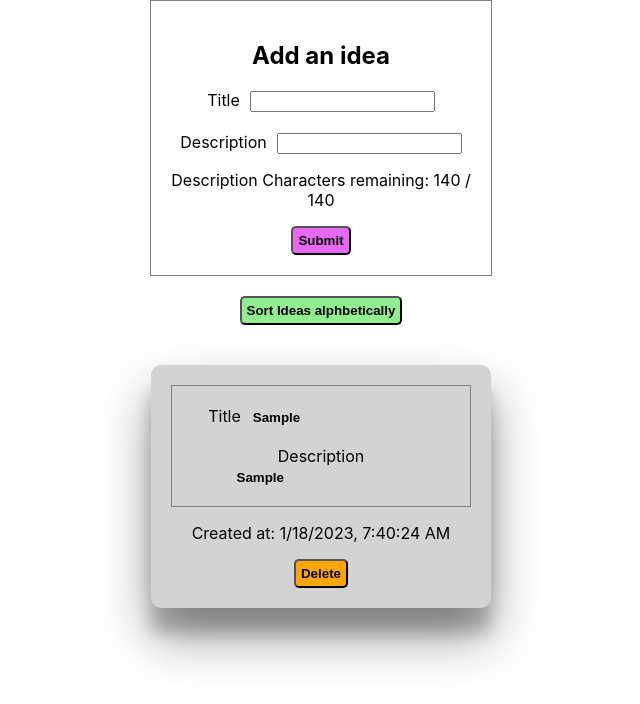
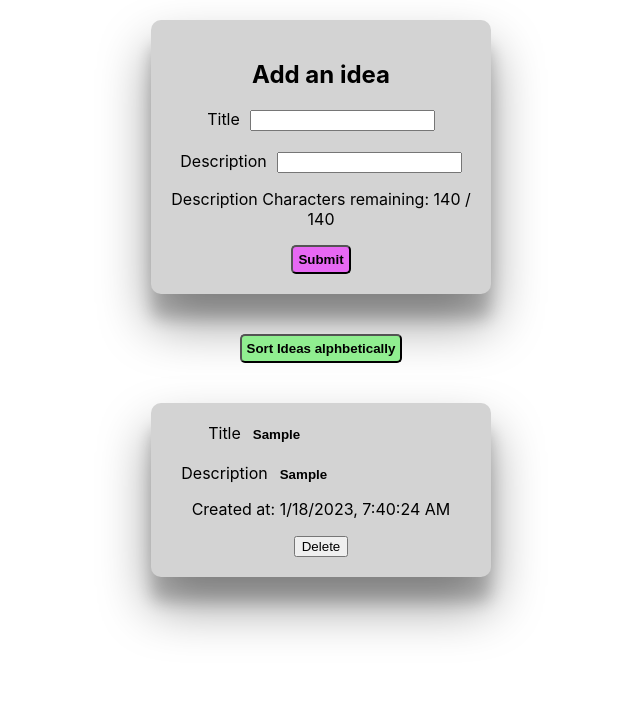
Before and after one commit to alexalikhani95/Idea-Board, a React (Create React App) app: page / in a window 1280 px wide. Both pictures are taken after typing "Sample", "Sample" into the empty fields and a click on the button "Submit". Shown: the top 704 px of the page, without its empty margins (319-959 px from the left). Built offline with nearby package versions, Linux system fonts and the light colour scheme.

Commit message:
Moving logic from IdeaTile to IdeaForm, removing IdeaTile and refactoring

```diff
--- a/src/App.tsx
+++ b/src/App.tsx
@@ -10,7 +10,7 @@ const App = () => {
     <IdeaProvider>
       <div className="App">
         <div style={{ display: "flex", flexDirection: "column", alignItems: "center" }}>
-          <IdeaForm isAddForm={true}/>
+          <IdeaForm />
           <Ideas />
         </div>
       </div>
--- a/src/components/IdeaForm.tsx
+++ b/src/components/IdeaForm.tsx
@@ -7,7 +7,6 @@ import {IdeaContext} from "../context/IdeaContext";
 
 type FormType = {
   idea?: IdeaType
-  isAddForm: boolean
 }
 
 type Inputs = {
@@ -15,16 +14,23 @@ type Inputs = {
   description: string,
 };
 
-const IdeaForm = ({idea, isAddForm}: FormType) => {
+const IdeaForm = ({idea}: FormType) => {
   const [showUpdatedText, setShowUpdatedText] = useState(false);
   //@ts-ignore
-  const {handleAddIdea, handleUpdateIdea } = useContext(IdeaContext) as IdeaContextType;
+  const {handleAddIdea, handleUpdateIdea, handleDeleteIdea } = useContext(IdeaContext) as IdeaContextType;
   const { register, handleSubmit, formState: { errors }, reset, watch } = useForm<Inputs>({
     defaultValues: {
       title: idea ? idea.title : '',
       description: idea?  idea.description: ''
     }
   });
+
+  const handleDelete = () => {
+    if(!idea) {
+      return
+    }
+    handleDeleteIdea(idea.id)
+  };
 
 
   const submitForm = ( data: Inputs) => {
@@ -69,8 +75,8 @@ const IdeaForm = ({idea, isAddForm}: FormType) => {
   }, [showUpdatedText]);
 
   return (
-    <div className="add-idea-card">
-     {isAddForm && <h2>Add an idea</h2> }
+    <div className="idea-tile-container">
+     {!idea && <h2>Add an idea</h2> }
 
       <form onSubmit={handleSubmit(submitForm)}>
         <div>
@@ -78,11 +84,11 @@ const IdeaForm = ({idea, isAddForm}: FormType) => {
             Title
           <input
             type="text"
-            autoFocus={isAddForm}
+            autoFocus={!idea}
             {...register("title", { required: true })}
             style={{ marginLeft: "10px" }}
             onBlur={(e) => updateTitle(e.target.value)}
-            className={isAddForm ? '' : 'update-input'}
+            className={!idea ? '' : 'update-input'}
           />
           </label>
         </div>
@@ -95,13 +101,13 @@ const IdeaForm = ({idea, isAddForm}: FormType) => {
             maxLength={140}
             style={{ marginLeft: "10px" }}
             onBlur={(e) => updateDescription(e.target.value)}
-            className={isAddForm ? '' : 'update-input'}
+            className={!idea ? '' : 'update-input'}
           />
           </label>
         </div>
         {showUpdatedText && <h3 style={{ color: "blue" }}>Idea updated!</h3>}
         {errors.description?.type === 'required' && <span style={{ color: "red" }}>A description is required</span>}
-        {isAddForm &&
+        {!idea &&
         <>
         <p>Description Characters remaining: {140 - watch("description").length} / 140</p>
         <button type="submit" className="add-idea-button">
@@ -110,6 +116,11 @@ const IdeaForm = ({idea, isAddForm}: FormType) => {
         </>
         }
       </form>
+      {idea && <p>Created at: {idea.createdAt}</p> }
+        {idea && idea.updatedAt && <p>Updated at: {idea.updatedAt}</p>}
+      {idea && <button className="delete-idea-button" onClick={handleDelete}>
+          Delete
+        </button> }
     </div>
   );
 };
--- a/src/components/IdeaTile.tsx
+++ /dev/null
@@ -1,33 +0,0 @@
-import React, {useContext } from "react";
-import { IdeaType } from "../types/Idea";
-import "../styles/IdeaTile.css";
-import { IdeaContext } from "../context/IdeaContext";
-import IdeaForm from "./IdeaForm";
-
-type IdeaTileProps = {
-  idea: IdeaType;
-}
-
-const IdeaTile = ({ idea}: IdeaTileProps) => {
-    //@ts-expect-error
-    const {handleDeleteIdea} = useContext(IdeaContext) as IdeaContextType;
-
-  const handleDelete = () => {
-    handleDeleteIdea(idea.id)
-  };
-
-  return (
-    <div>
-      <div className="idea-tile-container">
-      <IdeaForm idea={idea} isAddForm={false}/>
-        <p>Created at: {idea.createdAt}</p>
-        {idea.updatedAt && <p>Updated at: {idea.updatedAt}</p>}
-        <button className="delete-idea-button" onClick={handleDelete}>
-          Delete
-        </button>
-      </div>
-    </div>
-  );
-};
-
-export default IdeaTile;
--- a/src/components/Ideas.tsx
+++ b/src/components/Ideas.tsx
@@ -1,43 +1,27 @@
-import React, { useContext } from "react";
+import React, { useContext} from "react";
 import { IdeaContext } from "../context/IdeaContext";
 import { IdeaType, IdeaContextType } from "../types/Idea";
-import IdeaTile from "./IdeaTile";
 import "../styles/Ideas.css";
+import IdeaForm from "./IdeaForm";
 
 const Ideas = () => {
     //@ts-ignore
-    const { ideas } = useContext(IdeaContext) as IdeaContextType;
-  const {sort, setSort } = React.useContext(IdeaContext) as IdeaContextType;
+    const { ideas, handleSortAlphabetical } = useContext(IdeaContext) as IdeaContextType;
 
   const sortIdeas = () => {
-    if (sort === "alphabet") {
-      return ideas.sort((a: IdeaType, b: IdeaType) => a.title.localeCompare(b.title));
-    }
-    if (sort === "created") {
-      return ideas.sort((a: IdeaType, b: IdeaType) => a.createdAt.localeCompare(b.createdAt));
-    }
+    handleSortAlphabetical(ideas)
+    console.log(ideas)
+    return ideas
   };
-
-  const handleSort = () => {
-    setSort(sort === "created" ? "alphabet" : "created");
-    localStorage.setItem("sortValue", JSON.stringify(sort === "created" ? "alphabet" : "created"));
-  };
-
-  const sortedIdeas = sortIdeas();
-
-  if (!sortedIdeas) {
-    // To avoid the error ''sortedIdeas' is possibly 'undefined'when mapping sortedIdeas
-    return <p>Loading...</p>;
-  }
 
   return (
     <div style={{ marginTop: 20 }}>
-      <button onClick={() => handleSort()} className="sort-button">
-        {sort === "created" ? "Sort Ideas alphbetically" : "Sort ideas by creation date"}
+      <button onClick={sortIdeas} className="sort-button">
+        Sort Ideas alphbetically
       </button>
       <div className="idea-tiles-container" style={{marginTop: '20px'}}>
-        {sortedIdeas.map((idea: IdeaType) => (
-          <IdeaTile idea={idea}/>
+        {ideas.map((idea: IdeaType) => (
+          <IdeaForm idea={idea}/>
         ))}
       </div>
     </div>
--- a/src/context/IdeaContext.tsx
+++ b/src/context/IdeaContext.tsx
@@ -14,7 +14,6 @@ const IdeaProvider = ({ children }: IdeaProviderProps) => {
     IdeasReducer,
     initialState
   );
-  const [sort, setSort] = useState("created");
 
   const handleDeleteIdea = (ideaId: string) => {
     dispatch({
@@ -37,13 +36,21 @@ const IdeaProvider = ({ children }: IdeaProviderProps) => {
     });
   }
 
+  const handleSortAlphabetical = (ideas: IdeaType[]) => {
+    dispatch({
+      type: 'sort_alphabetical',
+      ideas: ideas
+    });
+  }
+
   useEffect(() => {
     localStorage.setItem('ideas', JSON.stringify(ideas));
+    console.log(ideas)
   }, [ideas])
 
 
   return (
-    <IdeaContext.Provider value={{ ideas, sort, setSort, handleDeleteIdea, handleAddIdea, handleUpdateIdea }}>
+    <IdeaContext.Provider value={{ ideas, handleDeleteIdea, handleAddIdea, handleUpdateIdea, handleSortAlphabetical }}>
       {children}
     </IdeaContext.Provider>
   );
--- a/src/reducers/ideasReducer.ts
+++ b/src/reducers/ideasReducer.ts
@@ -19,6 +19,9 @@ const IdeasReducer = (ideas: IdeaType[], action: Action) => {
     case 'delete': {
       return ideas.filter(idea => idea.id !== action.id);
     }
+    case 'sort_alphabetical': {
+      return ideas.sort((a: IdeaType, b: IdeaType) => a.title.localeCompare(b.title))
+    }
   }
 }
 
--- a/src/styles/IdeaForm.css
+++ b/src/styles/IdeaForm.css
@@ -1,3 +1,13 @@
+.idea-tile-container {
+  width: 300px;
+  /* border: 1px solid black; */
+  border-radius: 10px;
+  margin: 20px;
+  padding: 20px;
+  box-shadow: 0 29px 52px rgba(0, 0, 0, 0.4), 0 25px 16px rgba(0, 0, 0, 0.2);
+  background-color: lightgrey;
+}
+
 .add-idea-card {
   display: flex;
   flex-direction: column;
--- a/src/styles/IdeaTile.css
+++ /dev/null
@@ -1,39 +0,0 @@
-.idea-tile-container {
-  width: 300px;
-  /* border: 1px solid black; */
-  border-radius: 10px;
-  margin: 20px;
-  padding: 20px;
-  box-shadow: 0 29px 52px rgba(0, 0, 0, 0.4), 0 25px 16px rgba(0, 0, 0, 0.2);
-  background-color: lightgrey;
-}
-
-.idea-tile-section {
-  display: flex;
-  flex-direction: column;
-  align-items: center;
-}
-
-.idea-tile-button {
-  border-radius: 5px;
-  padding: 5px;
-  cursor: pointer;
-  background-color: lightblue;
-  font-weight: bold;
-}
-
-.idea-tile-button:hover {
-  background-color: lightcyan;
-}
-
-.delete-idea-button {
-  border-radius: 5px;
-  padding: 5px;
-  cursor: pointer;
-  background-color: orange;
-  font-weight: bold;
-}
-
-.delete-idea-button:hover {
-  background-color: rgb(233, 187, 102);
-}
--- a/src/types/Idea.ts
+++ b/src/types/Idea.ts
@@ -11,6 +11,5 @@ export type IdeaContextType = {
   handleDeleteIdea:(ideaId: string) => void
   handleAddIdea: (idea: IdeaType) => void
   handleUpdateIdea: (idea: IdeaType) => void
-  sort: string;
-  setSort: React.Dispatch<React.SetStateAction<string>>;
+  handleSortAlphabetical: (ideas: IdeaType[]) => void
 }
--- a/src/types/IdeaReducer.ts
+++ b/src/types/IdeaReducer.ts
@@ -4,3 +4,4 @@ export type Action =
   | {type: 'added'; idea: IdeaType}
   | {type: 'delete'; id: string;}
   | {type: 'update'; idea: IdeaType}
+  | {type: 'sort_alphabetical'; ideas: IdeaType[]}
```
Also changed, not shown: 1 other file (tests, documents, lock files or other folders).
